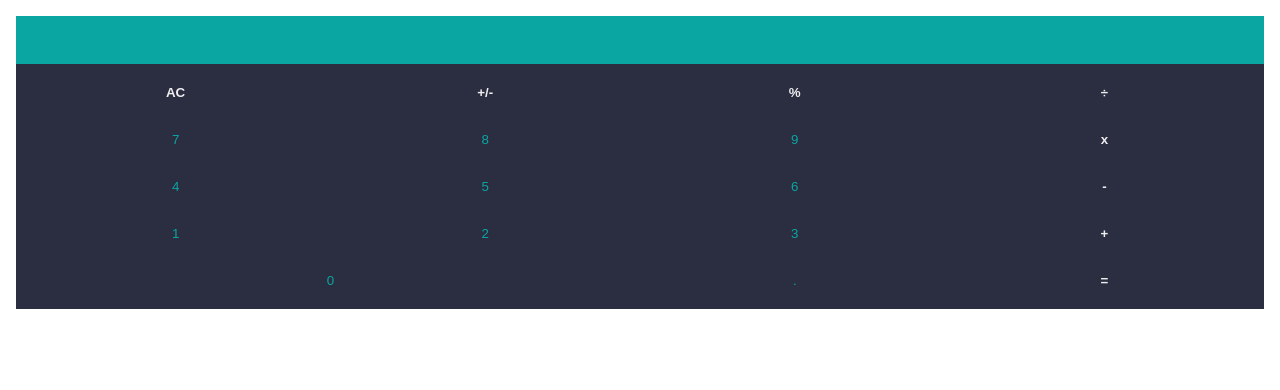
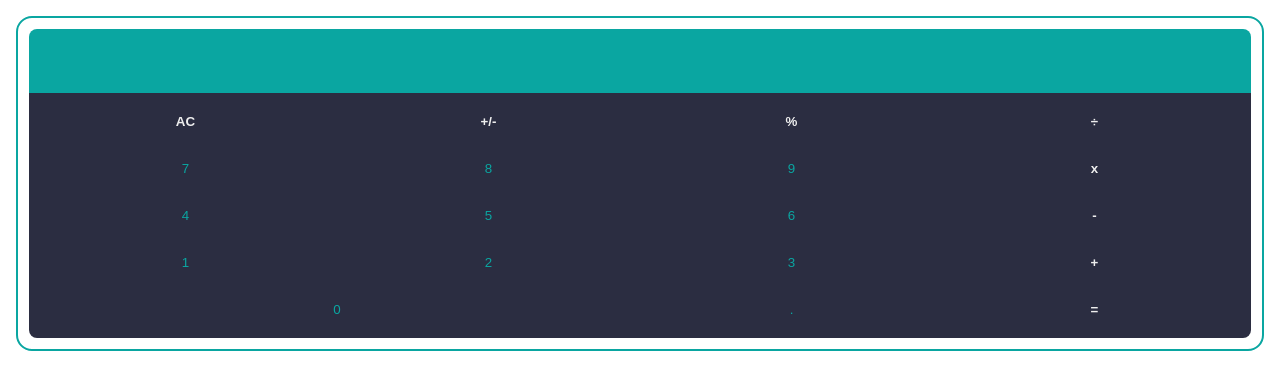
Before and after one commit to ahzamir/Math-Magicians, a React (Create React App) app: page / in a window 1280 px wide. Shown: the top 390 px of the page. Built offline with nearby package versions, Linux system fonts and the light colour scheme.

Commit message:
add some styles

```diff
--- a/src/App.css
+++ b/src/App.css
@@ -12,20 +12,21 @@ body {
   display: flex;
   flex-direction: column;
   width: 100%;
+  border: rgb(10, 166, 161) 2px solid;
+  border-radius: 1rem;
+  padding: 0.7rem;
 }
 
 .displayNum {
   width: 100%;
   padding: 1.5rem 0.5rem;
+  font-size: 1rem;
+  font-weight: bold;
   text-align: end;
   background-color: rgb(10, 166, 161);
   color: #eee;
-}
-
-.displayNum::placeholder {
-  color: #eee;
-  font-weight: bold;
-  font-size: 1rem;
+  border-radius: 0.5rem 0.5rem 0 0;
+  height: 4rem;
 }
 
 .calculatorButtons {
@@ -33,6 +34,7 @@ body {
   grid-template-columns: repeat(4, 1fr);
   background-color: #2b2d41;
   padding: 0.3rem;
+  border-radius: 0 0 0.5rem 0.5rem;
 }
 
 button {
@@ -44,6 +46,7 @@ button {
 button:hover {
   cursor: pointer;
   border: rgb(10, 166, 161) 1px solid;
+  background-color: hsl(235, 17%, 28%);
   border-radius: 5%;
 }
 
```
